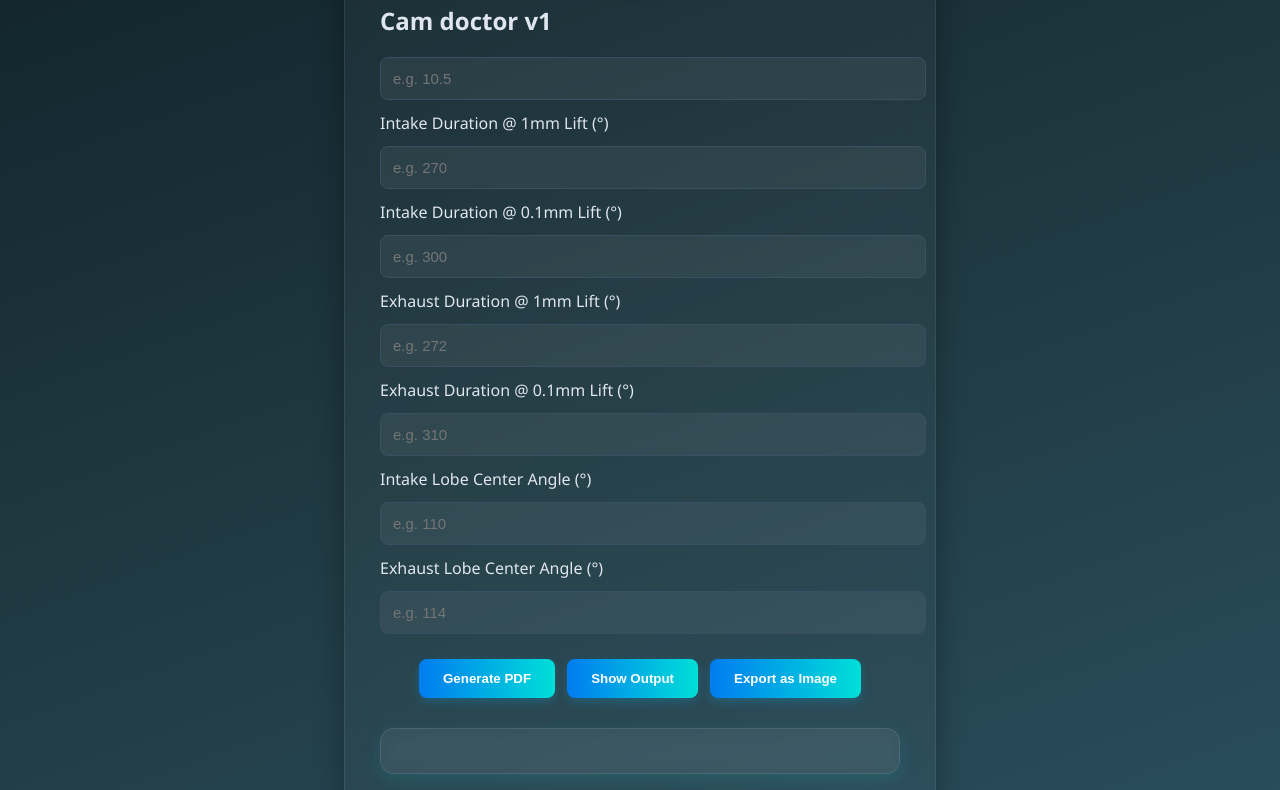
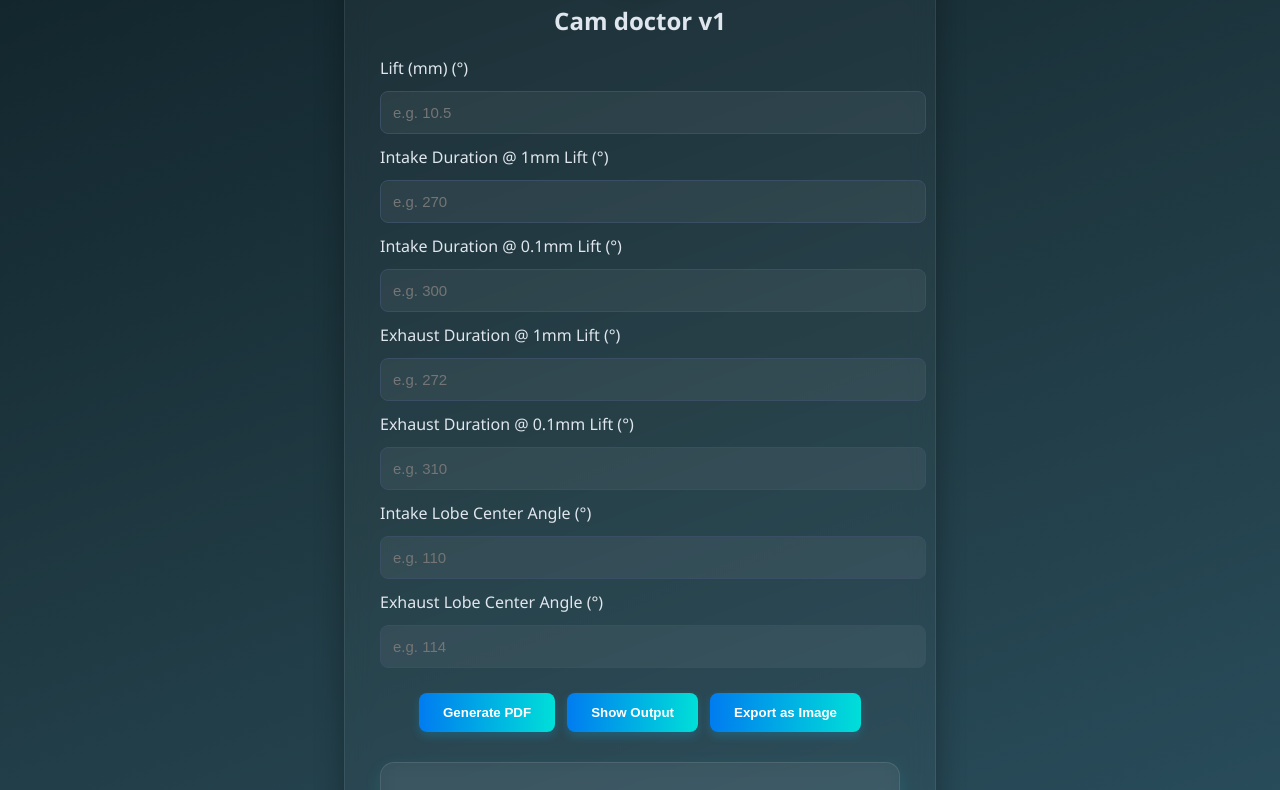
Before and after one commit to TssHack/cam, a plain HTML site: page index.html in a window 1280 px wide. Shown: the part 202-992 px from the top of the page. Drawn offline with nearby package versions, Linux system fonts and the light colour scheme.

Commit message:
Update index.html

```diff
--- a/index.html
+++ b/index.html
@@ -23,9 +23,10 @@
               0 4px 6px rgba(0, 0, 0, 0.1);
   object-fit: cover;
 " />
-    <h2>Cam doctor v1</h2>
+    <h2 style="text-align: center;">Cam doctor v1</h2>
 
     <form id="camForm" onsubmit="event.preventDefault();">
+      <label for="intake1">Lift (mm) (°)</label>
       <input type="number" step="any" id="lift" placeholder="e.g. 10.5">
 
       <label for="intake1">Intake Duration @ 1mm Lift (°)</label>
```
